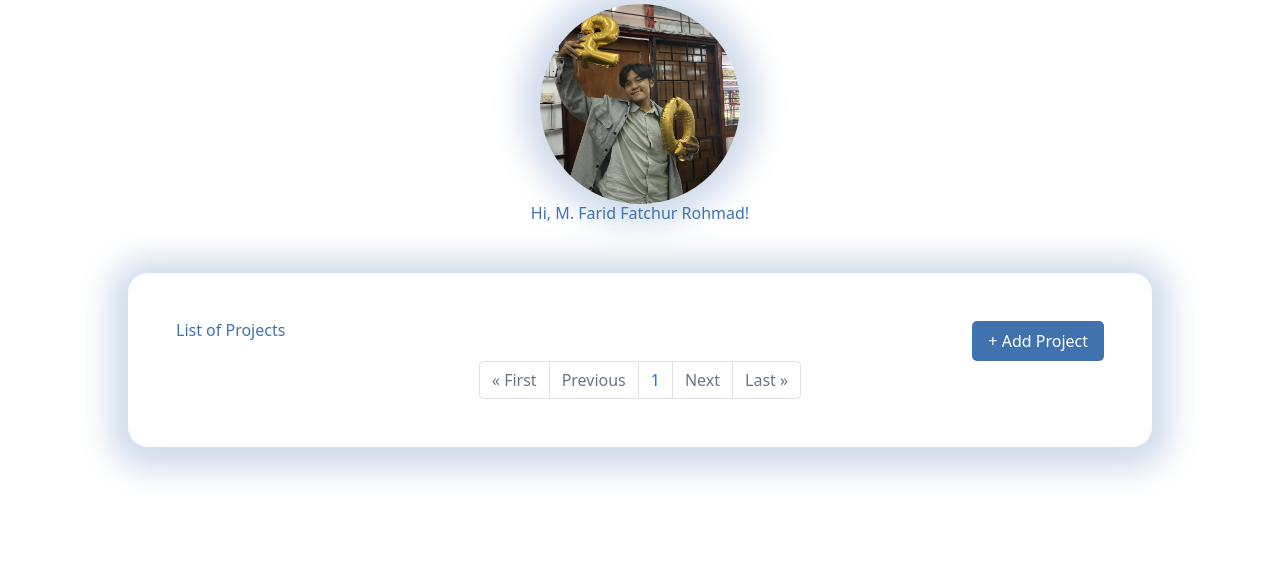
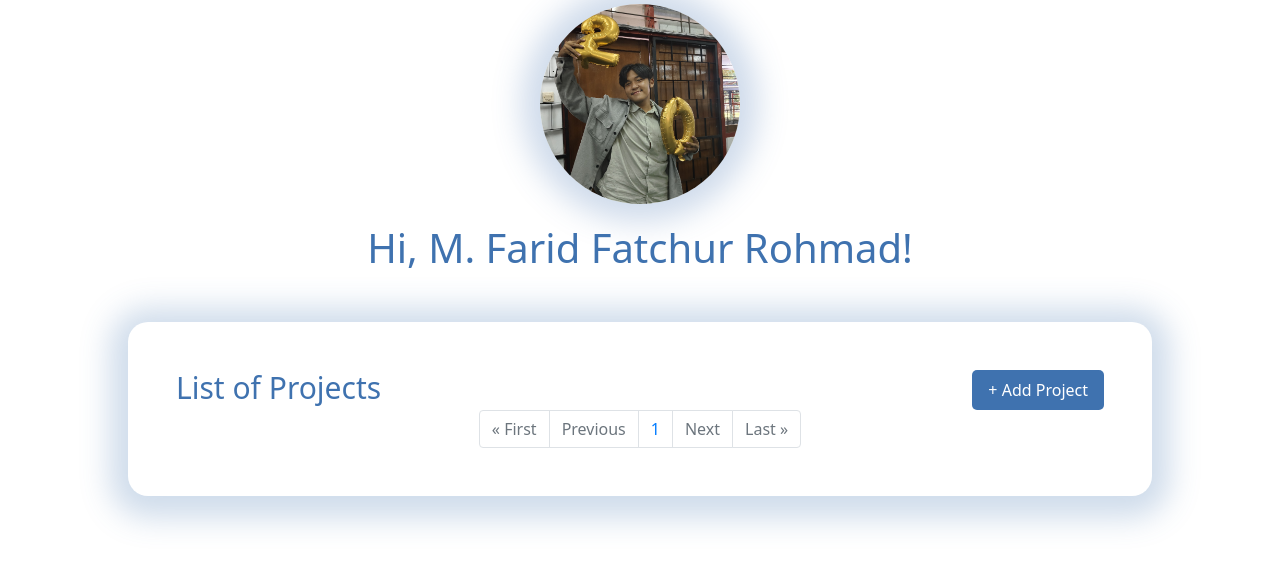
Before and after one commit to abramwf/SPETICTS, a Django app: page / in a window 1280 px wide. Shown: the part 124-691 px from the top of the page. Run offline with Django 5.2, Linux system fonts and the light colour scheme; data that the repository does not hold is empty; some libraries are stand-ins or nearby versions.

Commit message:
update css

```diff
--- a/static/styles/profile.css
+++ b/static/styles/profile.css
@@ -34,16 +34,16 @@ img {
     justify-items: center;
 }
 h1{
-    margin-top: 20px;
-    font-weight: 500;
-    font-size: 40px;
-    color: #3F72AF;
+    margin-top: 20px !important;
+    font-weight: 500 !important;
+    font-size: 40px !important;
+    color: #3F72AF !important;
 }
 h2 {
-    margin-top: 0;
-    font-weight: 500;
-    font-size: 30px;
-    color: #3F72AF;
+    margin-top: 0 !important;
+    font-weight: 500 !important;
+    font-size: 30px !important;
+    color: #3F72AF !important;
 }
 .profile-short-info{
     text-align: center;
--- a/static/styles/style.css
+++ b/static/styles/style.css
@@ -7,6 +7,12 @@
     padding-right: 8rem;
     padding-top: 3rem;
     padding-bottom: 3rem;
+}
+
+h1 {
+    font-size: larger;
+    color: #112D4E;
+    font-weight: bold;
 }
 
 h2 {
```
